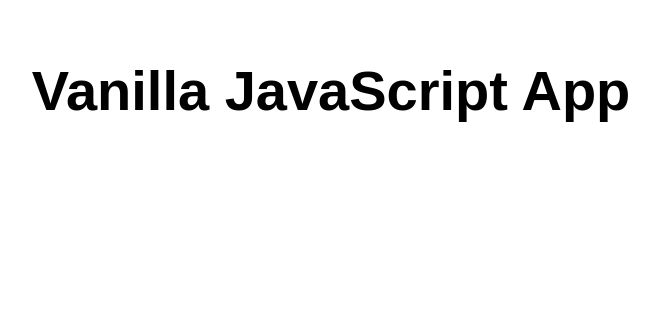
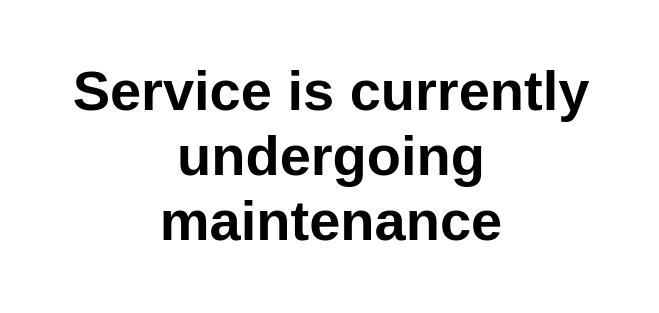
Before and after one commit to kamilkyndryl/staticwebapp, a website: page src/index.html in a window 1280 px wide. Shown: the whole page, without its empty margins (309-968 px from the left). Drawn offline with Linux system fonts and the light colour scheme.

Commit message:
Update index.html

```diff
--- a/src/index.html
+++ b/src/index.html
@@ -5,12 +5,12 @@
   <meta charset="UTF-8">
   <meta name="viewport" content="width=device-width, initial-scale=1.0">
   <link rel="stylesheet" href="styles.css">
-  <title>Vanilla JavaScript App</title>
+  <title>maintenance page</title>
 </head>
 
 <body>
   <main>
-    <h1>Vanilla JavaScript App</h1>
+    <h1>Service is currently undergoing maintenance</h1>
   </main>
 </body>
 
```
